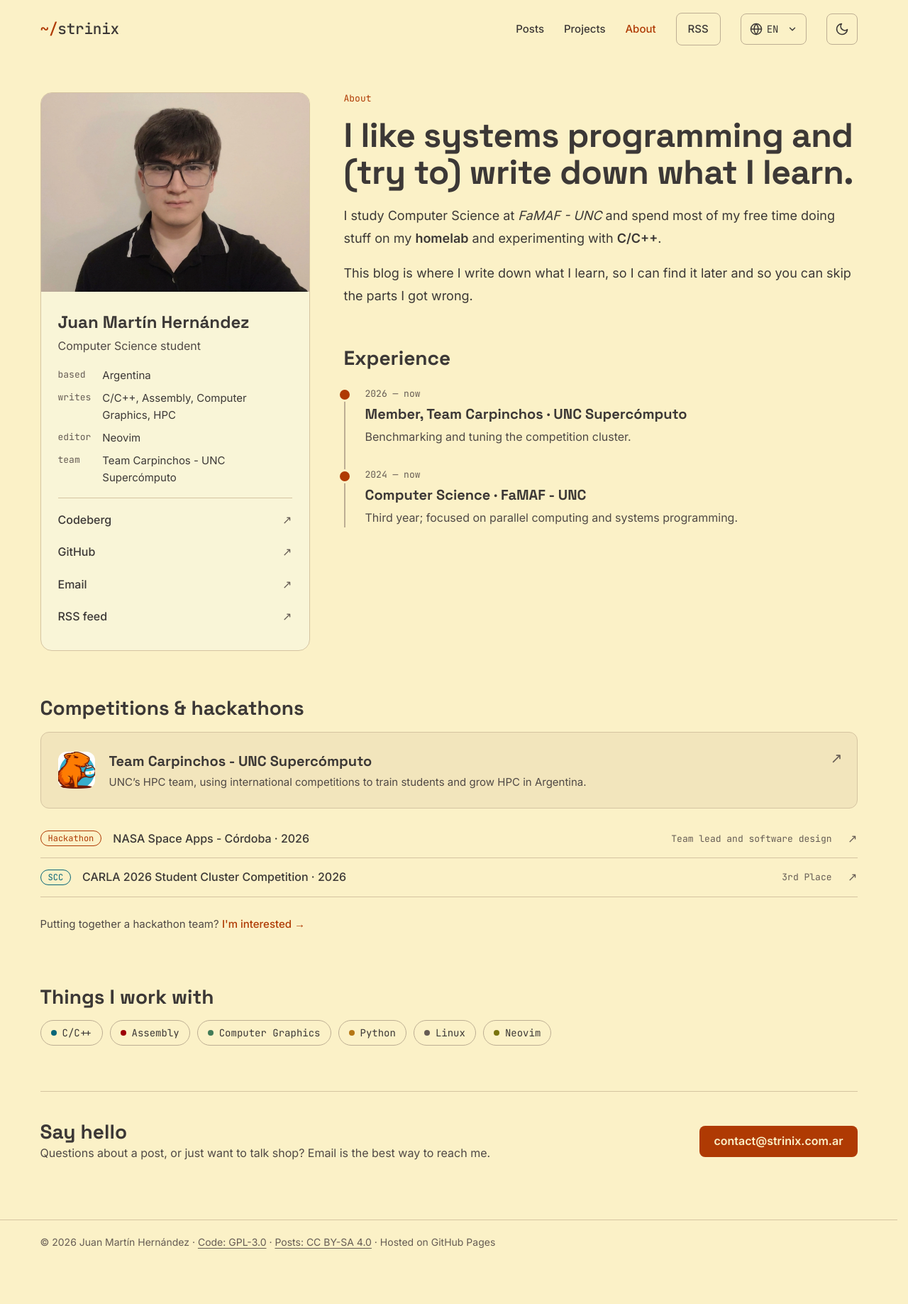
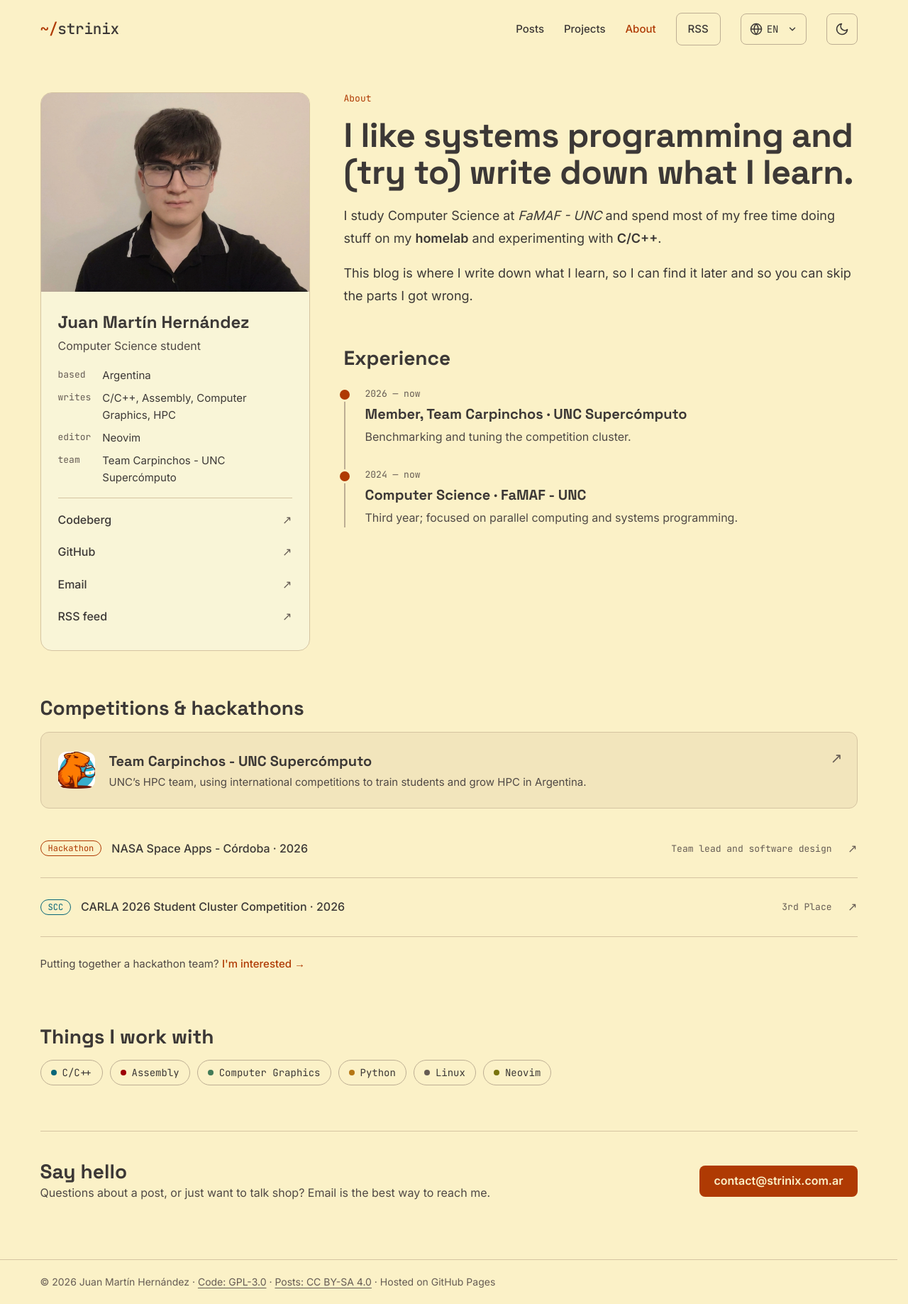
Before and after one commit to Juanma-Her/blog, a Jekyll site: the page built from src/pages/about.html, in a window 1280 px wide. Shown: the whole page at 71% size. Built offline with Jekyll 4.4.1, drawn with Linux system fonts in a browser that asks for light colours; before the commit the page ends 1781 px from its top, so only the background shows below that.

Commit message:
Competition rows: arrow centred on the right whatever wraps

```diff
--- a/src/_layouts/about.html
+++ b/src/_layouts/about.html
@@ -95,9 +95,11 @@ layout: base
       {%- for entry in about.competitions.entries %}
       <li>
         {%- if entry.url %}<a class="competition-row" href="{{ entry.url }}">{% else %}<div class="competition-row">{% endif %}
-        <span class="type-pill type--{{ entry.kind }}">{{ strings.kinds[entry.kind] }}</span>
-        <span class="about-list-title">{{ entry.event }} · {{ entry.date | slice: 0, 4 }}</span>
-        <span class="about-list-meta">{% if entry.result %}{{ entry.result | localize: lang }}{% else %}{{ entry.role | localize: lang }}{% endif %}</span>
+        <span class="competition-row-body">
+          <span class="type-pill type--{{ entry.kind }}">{{ strings.kinds[entry.kind] }}</span>
+          <span class="about-list-title">{{ entry.event }} · {{ entry.date | slice: 0, 4 }}</span>
+          <span class="about-list-meta">{% if entry.result %}{{ entry.result | localize: lang }}{% else %}{{ entry.role | localize: lang }}{% endif %}</span>
+        </span>
         <span class="link-arrow" aria-hidden="true">{% if entry.url %}↗{% endif %}</span>
         {%- if entry.url %}</a>{% else %}</div>{% endif %}
       </li>
--- a/src/assets/css/_components.css
+++ b/src/assets/css/_components.css
@@ -786,11 +786,13 @@ html:not(.js) #theme-toggle { display: none; }
 .about-list { margin: 0; padding: 0; list-style: none; }
 .about-list li { border-bottom: 1px solid var(--border); }
 .about-list li:first-child { border-top: 1px solid var(--border); }
-.about-list > li > a, .competition-row { display: flex; flex-wrap: wrap; justify-content: space-between; align-items: center; gap: 4px 16px; padding-block: 14px; }
+.about-list > li > a, .competition-row-body { display: flex; flex-wrap: wrap; justify-content: space-between; align-items: center; gap: 4px 16px; padding-block: 14px; }
 .about-list-title { font-weight: 500; }
 .about-list-meta { color: var(--meta); font: 13px var(--font-mono); }
 
-.competition-row { align-items: center; gap: 6px 14px; margin-inline: -12px; padding-inline: 12px; border-radius: 8px; }
+/* The body wraps; the arrow is its own column, centred on the right. */
+.competition-row { display: flex; align-items: center; gap: 14px; margin-inline: -12px; padding-inline: 12px; border-radius: 8px; }
+.competition-row-body { flex: 1; min-width: 0; align-items: center; gap: 6px 14px; }
 a.competition-row:hover { background: var(--panel); }
 .link-arrow { width: 1.25em; flex: none; text-align: right; color: var(--meta); }
 a:hover .link-arrow { color: var(--accent); }
```
